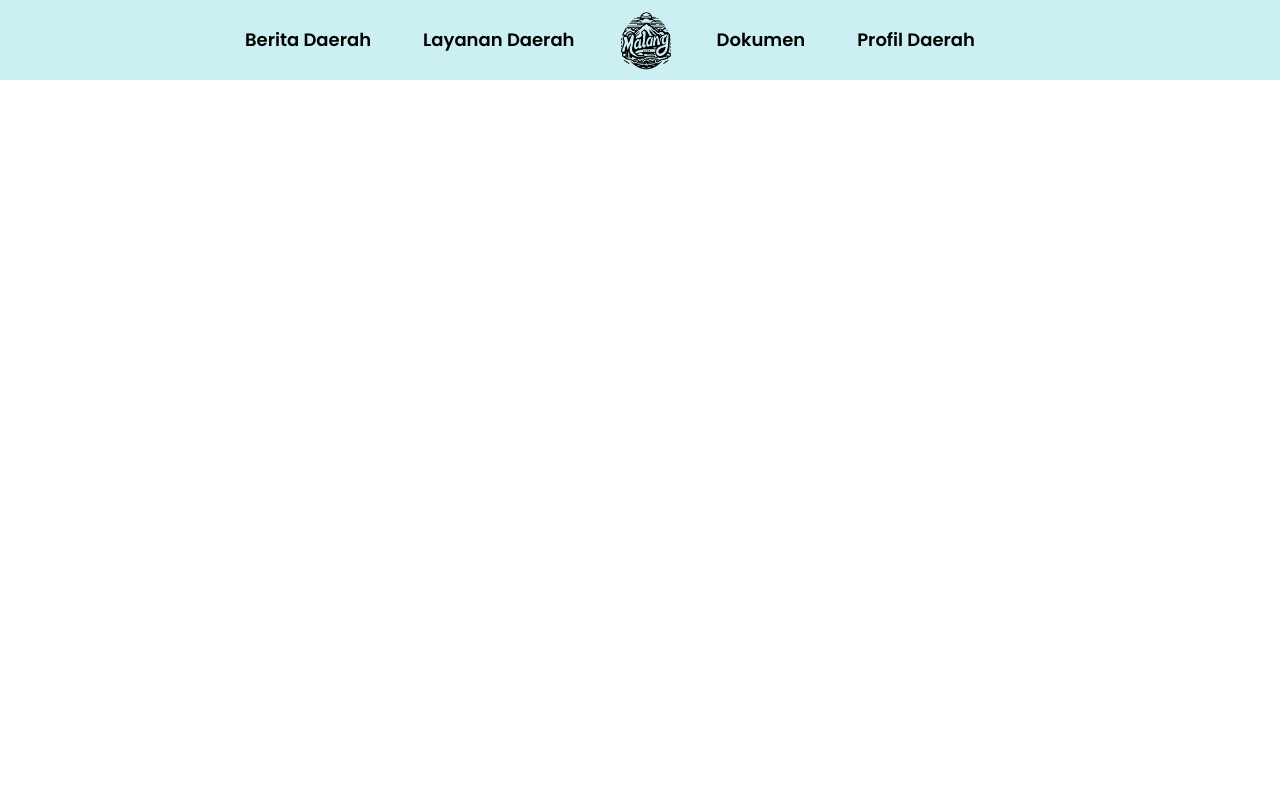
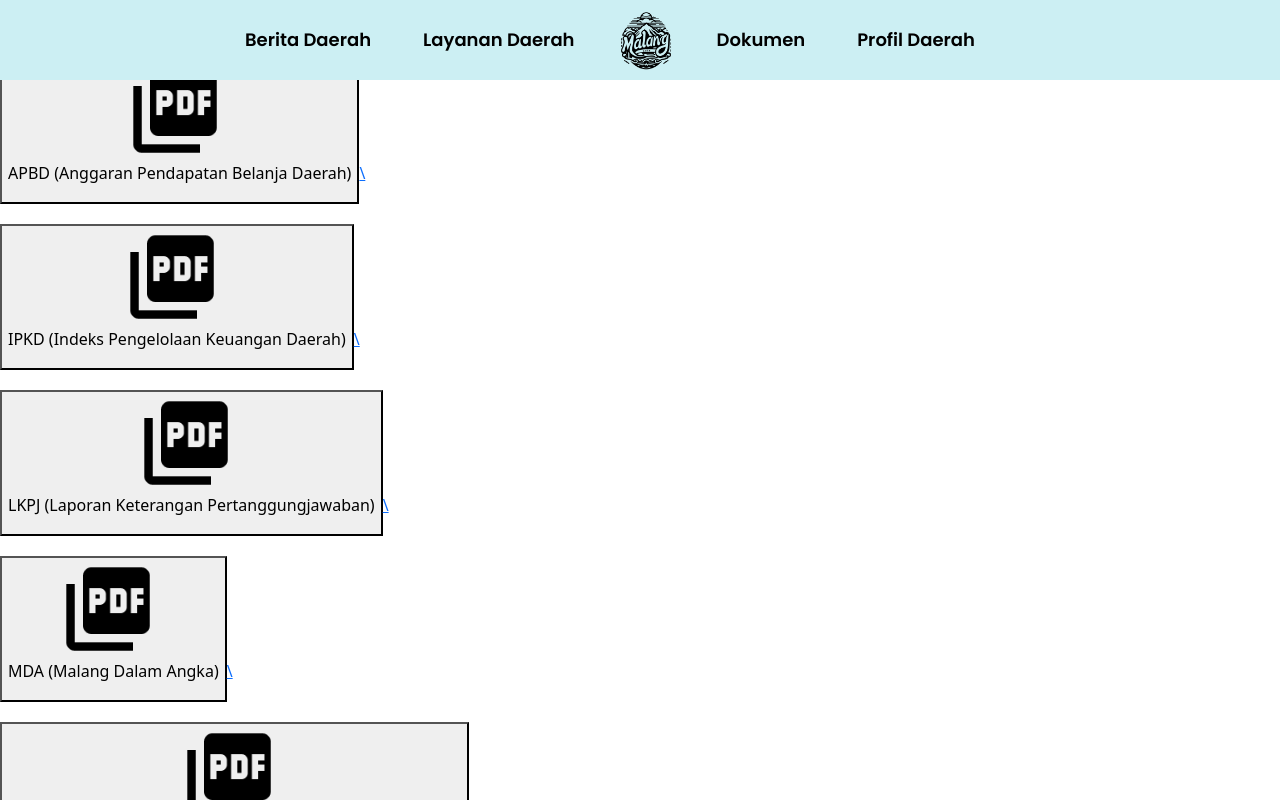
Before and after one commit to Viirz/IMK_React, a React (Vite) app in the folder belajar-react/: page /dokumen in a window 1280 px wide. Shown: the top 800 px of the page. Built offline with nearby package versions, Linux system fonts and the light colour scheme.

Commit message:
dokumen_done

```diff
--- a/belajar-react/src/App.jsx
+++ b/belajar-react/src/App.jsx
@@ -20,16 +20,16 @@ function App() {
     <div>
       <NavbarComponent />
       <Routes>
-        <Route path="/kotaMalang" element={<HomePage />} />
-        <Route path="/kotaMalang/beritaEkonomi" element={<BeritaDaerah_Ekonomi />} />
-        <Route path="/kotaMalang/beritaKesehatan" element={<BeritaDaerah_Kesehatan />} />
-        <Route path="/kotaMalang/beritaPemerintahan" element={<BeritaDaerah_Pemerintahan />}/>
-        <Route path="/kotaMalang/beritaPendidikan" element={<BeritaDaerah_Pendidikan />} />
-        <Route path="/kotaMalang/beritaTeknologi" element={<BeritaDaerah_Teknologi />} />
-        <Route path="/kotaMalang/layananKependudukan" element={<LayananDaerah_Kependudukan />} />
-        <Route path="/kotaMalang/layananKesehatan" element={<LayananDaerah_Kesehatan />} />
-        <Route path="/kotaMalang/dokumen" element={<Dokumen />} />
-        <Route path="/kotaMalang/profil" element={<ProfilDaerah />} />
+        <Route path="/" element={<HomePage />} />
+        <Route path="/beritaEkonomi" element={<BeritaDaerah_Ekonomi />} />
+        <Route path="/beritaKesehatan" element={<BeritaDaerah_Kesehatan />} />
+        <Route path="/beritaPemerintahan" element={<BeritaDaerah_Pemerintahan />}/>
+        <Route path="/beritaPendidikan" element={<BeritaDaerah_Pendidikan />} />
+        <Route path="/beritaTeknologi" element={<BeritaDaerah_Teknologi />} />
+        <Route path="/layananKependudukan" element={<LayananDaerah_Kependudukan />} />
+        <Route path="/layananKesehatan" element={<LayananDaerah_Kesehatan />} />
+        <Route path="/dokumen" element={<Dokumen />} />
+        <Route path="/profil" element={<ProfilDaerah />} />
       </Routes>
       <FooterComponent />
     </div>
--- a/belajar-react/src/Pages/Dokumen.jsx
+++ b/belajar-react/src/Pages/Dokumen.jsx
@@ -1,15 +1,36 @@
-import React from 'react';
-import { dokumen } from '../data/index';
+import React from "react";
+import { dokumen } from "../data/index";
+import { Link } from "react-router-dom";
 
 function Dokumen() {
   return (
-    <div className='navPadding'>
+    <div className="navPadding">
       <h2>Dokumen</h2>
-      <div style={{ display: 'flex', flexDirection: 'column' }}>
+      <div style={{ display: "flex", flexDirection: "column" }}>
         {dokumen.map((item) => (
-          <div key={item.id} style={{ marginBottom: '20px', display: 'flex', alignItems: 'center' }}>
-            <img src={item.gambar} alt={item.namaDokumen} style={{ width: '100px', height: '100px', marginRight: '10px' }} />
-            <p>{item.namaDokumen}</p>
+          <div
+            key={item.id}
+            style={{
+              marginBottom: "20px",
+              display: "flex",
+              alignItems: "center",
+            }}
+          >
+            <Link to={item.path}>
+              <button>
+                <img
+                  src={item.gambar}
+                  alt={item.namaDokumen}
+                  style={{
+                    width: "100px",
+                    height: "100px",
+                    marginRight: "10px",
+                  }}
+                />
+                <p>{item.namaDokumen}</p>
+              </button>
+              \
+            </Link>
           </div>
         ))}
       </div>
--- a/belajar-react/src/data/index.js
+++ b/belajar-react/src/data/index.js
@@ -2,31 +2,95 @@ import malangCityImg from "../assets/Malang_City.png";
 import dokumenPdf from "../assets/Logo_PDF.png";
 import logoMalang from "../assets/logo_malang.png";
 
+export const popUpNav = [
+  // Menu Berita
+  {
+    id: 1,
+    no: 1,
+    buttonText: "Ekonomi",
+    path: "/beritaEkonomi",
+  },
+  {
+    id: 1,
+    no: 2,
+    buttonText: "Kesehatan",
+    path: "/beritaKesehatan",
+  },
+  {
+    id: 1,
+    no: 3,
+    buttonText: "Pemerintahan",
+    path: "/beritaPemerintahan",
+  },
+  {
+    id: 1,
+    no: 4,
+    buttonText: "Pendidikan",
+    path: "/beritaPendidikan",
+  },
+  {
+    id: 1,
+    no: 5,
+    buttonText: "Teknologi",
+    path: "/beritaTeknologi",
+  },
+
+  // Menu Layanan
+  {
+    id: 2,
+    no: 1,
+    buttonText: "Kependudukan",
+    path: "/layananKependudukan",
+  },
+  {
+    id: 2,
+    no: 2,
+    buttonText: "Kesehatan",
+    path: "/layananKesehatan",
+  },
+
+  // Menu Dokumen
+  {
+    id: 4,
+    no: 1,
+    buttonText: "Dokumen",
+    path: "/dokumen",
+  },
+
+  // Menu Profil
+  {
+    id: 5,
+    no: 1,
+    buttonText: "Profil",
+    path: "/profil",
+  },
+];
+
 export const navLinks = [
   {
     id: 1,
-    path: "kotaMalang/beritaEkonomi",
+    path: "beritaEkonomi",
     text: "Berita Daerah",
   },
   {
     id: 2,
-    path: "kotaMalang/layanan",
+    path: "layanan",
     text: "Layanan Daerah",
   },
   {
     id: 3,
-    path: "kotaMalang",
+    path: "",
     Image: malangCityImg,
     imageSize: { width: "70px", height: "70px" },
   },
   {
     id: 4,
-    path: "kotaMalang/dokumen",
+    path: "dokumen",
     text: "Dokumen",
   },
   {
     id: 5,
-    path: "kotaMalang/profil",
+    path: "profil",
     text: "Profil Daerah",
   },
 ];
@@ -640,16 +704,31 @@ export const dokumen = [
     id: 1,
     gambar: dokumenPdf,
     namaDokumen: "APBD (Anggaran Pendapatan Belanja Daerah)",
+    path : "https://malangkota.go.id/download/2023/apbd_2023/2023.0000-FINAL-KUA-APBD-TA.-2023-FIX.pdf"
   },
   {
     id: 2,
     gambar: dokumenPdf,
     namaDokumen: "IPKD (Indeks  Pengelolaan Keuangan Daerah)",
+    path : "https://malangkota.go.id/download/2023/ipkd_2023/Lembar-Opini-BPK-Tahun-2022.pdf"
   },
   {
     id: 3,
     gambar: dokumenPdf,
     namaDokumen: "LKPJ (Laporan Keterangan Pertanggungjawaban)",
+    path : "https://malangkota.go.id/download/2019/lkpj_wali_kota_malang_2019/LKPJ-2019.pdf"
+  },
+  {
+    id: 4,
+    gambar: dokumenPdf,
+    namaDokumen: "MDA (Malang Dalam Angka)",
+    path : "https://malangkota.go.id/wp-content/uploads/2015/04/Malang-Dalam-Angka-2008.pdf"
+  },
+  {
+    id: 5,
+    gambar: dokumenPdf,
+    namaDokumen: "LAKIP (Laporan Akuntabilitas Kinerja Instansi Pemerintahan)",
+    path : "https://malangkota.go.id/download/2019/lakip_kota_malang_2019/LAPORAN-KINERJA-PEMERINTAH-KOTA-MALANG-TAHUN-20191.pdf"
   },
 ];
 
@@ -680,67 +759,3 @@ export const profil = [
     isi1: '3. Mewujudkan Kota yang Rukun dan Toleran Berasaskan Keberagaman dan Keberpihakan terhadap Masyarakat Rentan dan Gender, penyelenggaraan pemerintah diprioritaskan pada peningkatan kerukunan antar umat beragama dengan menjunjung tinggi keragaman budaya dan toleransi antar umat beragama dan perlindungan terhadap masyarakat rentan, penyetaraan gender, serta kerukunan sosial. 4.  Memastikan Kepuasan Masyarakat atas Layanan Pemerintah yang Tertib Hukum, Profesional dan Akuntabel, pembangunan diprioritaskan untuk mewujudkan pelaksanaan reformasi birokrasi dan kualitas, pelayanan publik yang profesional, akuntabel dan berorientasi pada kepuasan masyarakat.'
   },
 ];
-
-export const popUpNav = [
-  // Menu Berita
-  {
-    id: 1,
-    no: 1,
-    buttonText: "Ekonomi",
-    path: "kotaMalang/beritaEkonomi",
-  },
-  {
-    id: 1,
-    no: 2,
-    buttonText: "Kesehatan",
-    path: "kotaMalang/beritaKesehatan",
-  },
-  {
-    id: 1,
-    no: 3,
-    buttonText: "Pemerintahan",
-    path: "kotaMalang/beritaPemerintahan",
-  },
-  {
-    id: 1,
-    no: 4,
-    buttonText: "Pendidikan",
-    path: "kotaMalang/beritaPendidikan",
-  },
-  {
-    id: 1,
-    no: 5,
-    buttonText: "Teknologi",
-    path: "kotaMalang/beritaTeknologi",
-  },
-
-  // Menu Layanan
-  {
-    id: 2,
-    no: 1,
-    buttonText: "Kependudukan",
-    path: "kotaMalang/layananKependudukan",
-  },
-  {
-    id: 2,
-    no: 2,
-    buttonText: "Kesehatan",
-    path: "kotaMalang/layananKesehatan",
-  },
-
-  // Menu Dokumen
-  {
-    id: 4,
-    no: 1,
-    buttonText: "Dokumen",
-    path: "kotaMalang/dokumen",
-  },
-
-  // Menu Profil
-  {
-    id: 5,
-    no: 1,
-    buttonText: "Profil",
-    path: "kotaMalang/profil",
-  },
-];
```
